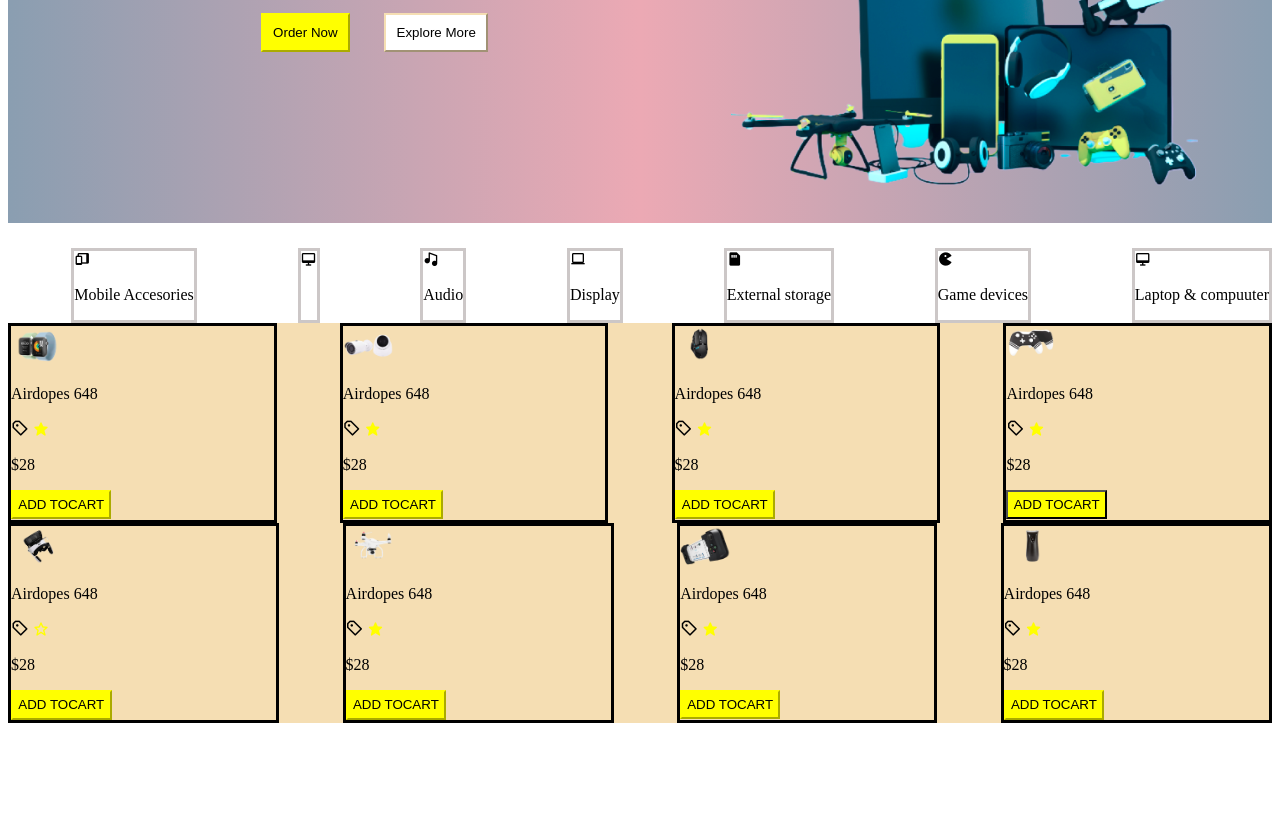
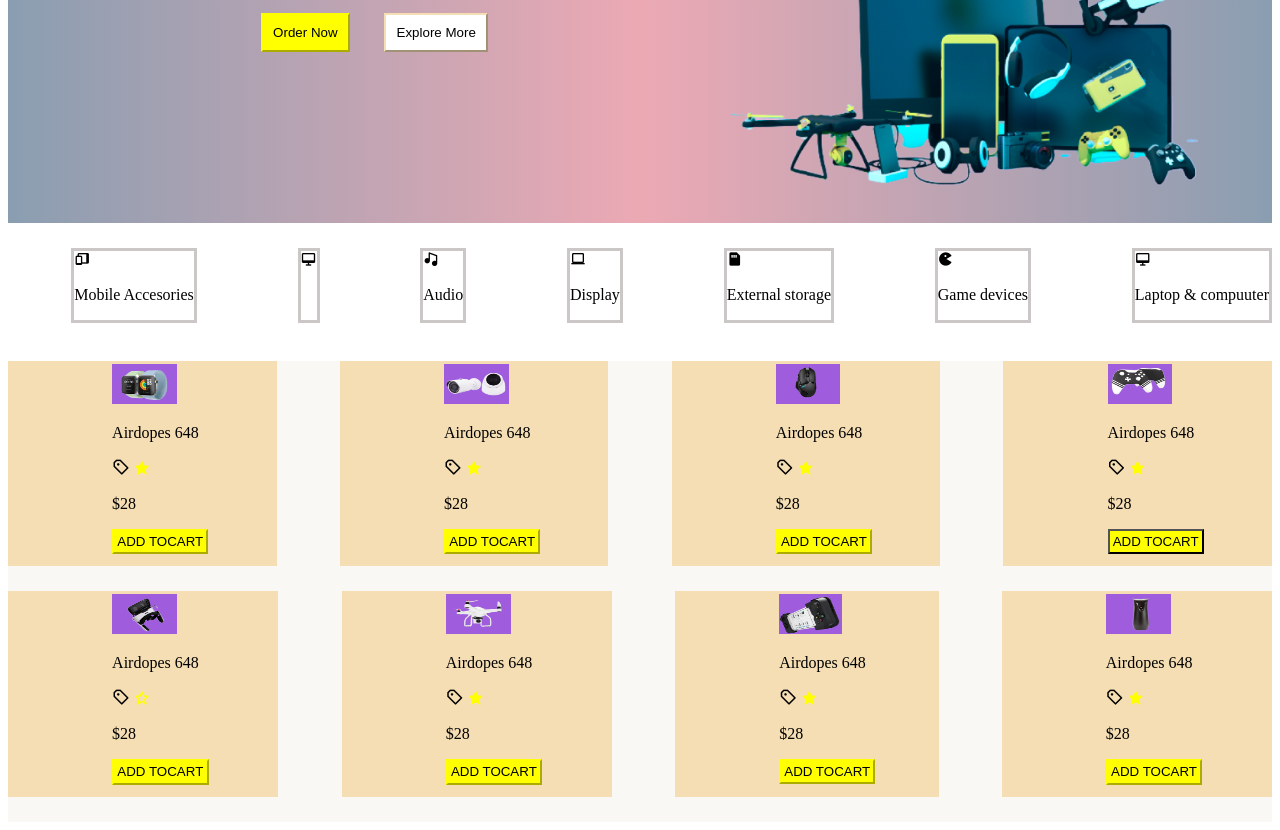
Before and after one commit to ruthhawino/jsonssignmentjavascript-, a plain HTML site: page index.html in a window 1280 px wide. Shown: the part 253-1083 px from the top of the page. Before the commit the page ends 984 px from the top, so only its background shows below. Drawn offline with nearby package versions, Linux system fonts and the light colour scheme.

Commit message:
boxsizing

```diff
--- a/fetch.css
+++ b/fetch.css
@@ -79,14 +79,16 @@
     border-color: rgb(204, 199, 199);
   }
   .products{
+    margin-top: 3%;
     display: block;
     gap: 5%;
-    background-color: wheat;
+    background-color: rgb(250, 248, 244);
   }
 
   .products img{
-    width: 20%;
+    width: 40%;
     height: 20%;
+    background-color: rgb(159, 93, 221);
 
   }
   .product{
@@ -95,8 +97,11 @@
 
   }
   .pro1{
+    padding-left:8%;
+    background-color: wheat;
+    margin-bottom: 2%;
     display: block;
     gap: 3%;
     border:solid;
-    border-color: black;
+    border-color:wheat;
   }
```
